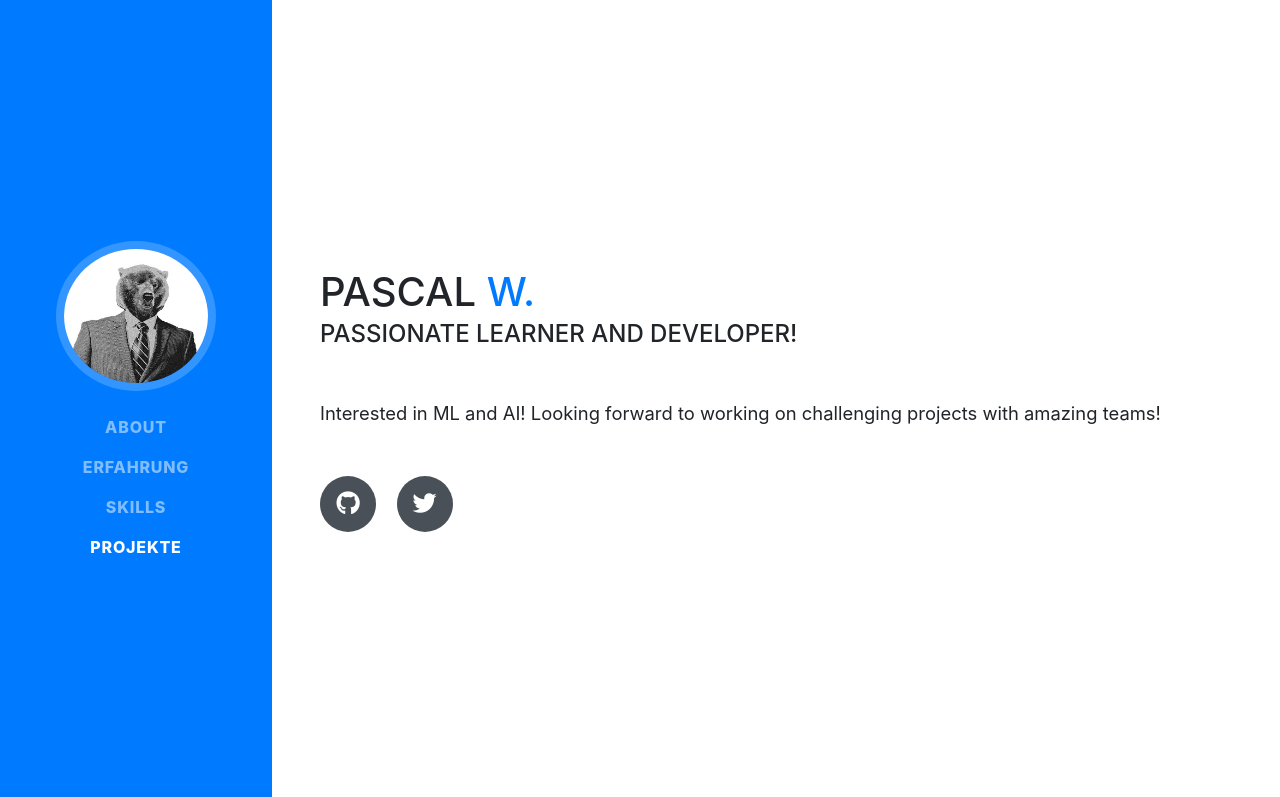
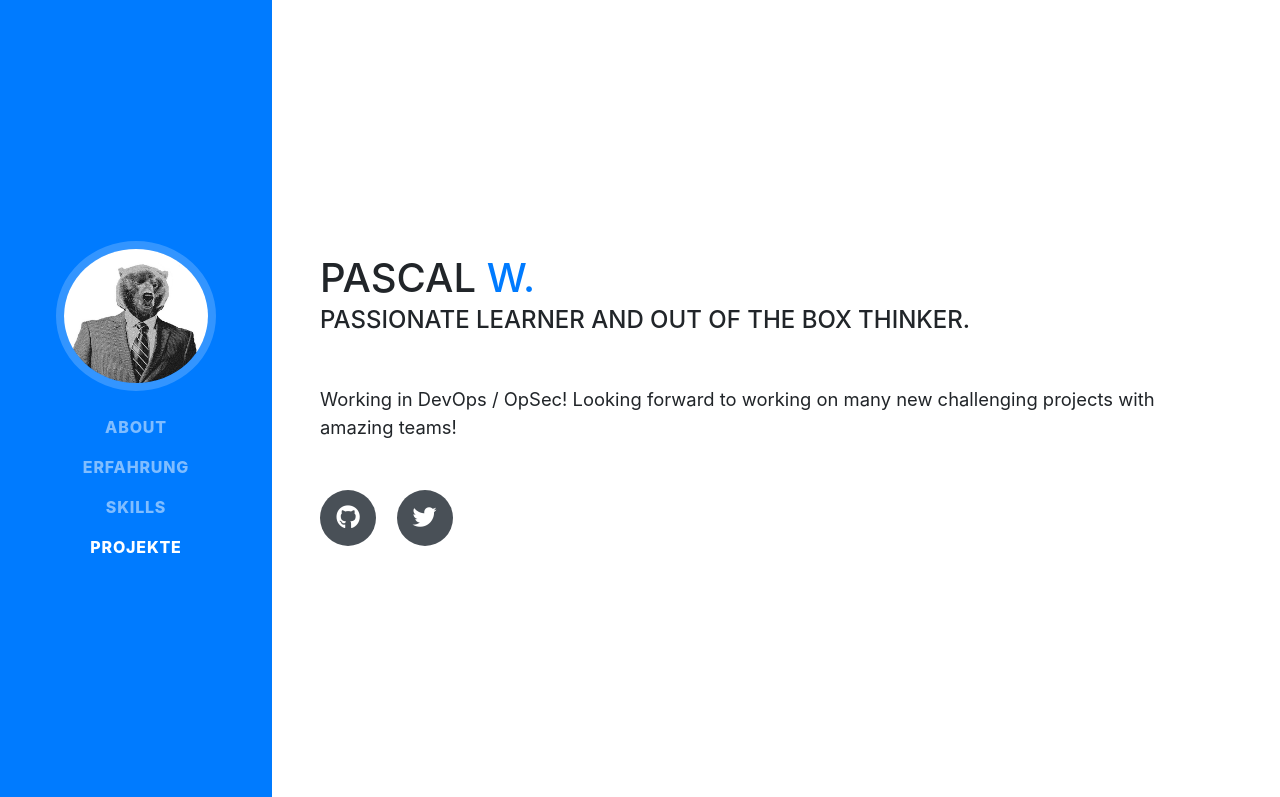
Before and after one commit to psclwsr/bearinsuit.github.io, a website with bundled scripts: page index.html in a window 1280 px wide. Shown: the top 797 px of the page. Built offline with nearby package versions, Linux system fonts and the light colour scheme; a web font is replaced by a local one.

Commit message:
Update index.html

```diff
--- a/index.html
+++ b/index.html
@@ -55,9 +55,9 @@
           <h1 class="mb-0">Pascal
             <span class="text-primary">W.</span>
           </h1>
-          <div class="subheading mb-5">Passionate learner and developer!</a>
+          <div class="subheading mb-5">Passionate learner and out of the box thinker.</a>
                     </div>
-          <p class="lead mb-5">Interested in ML and AI! Looking forward to working on challenging projects with amazing teams!</p>
+          <p class="lead mb-5">Working in DevOps / OpSec! Looking forward to working on many new challenging projects with amazing teams!</p>
           <div class="social-icons">
             <a href="https://www.github.com/pascalwdev">
               <i class="fab fa-github"></i>
```
